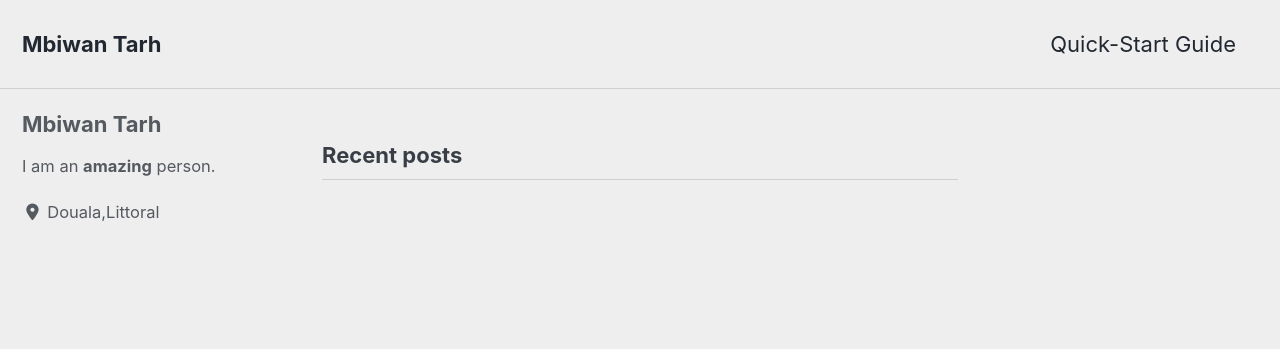
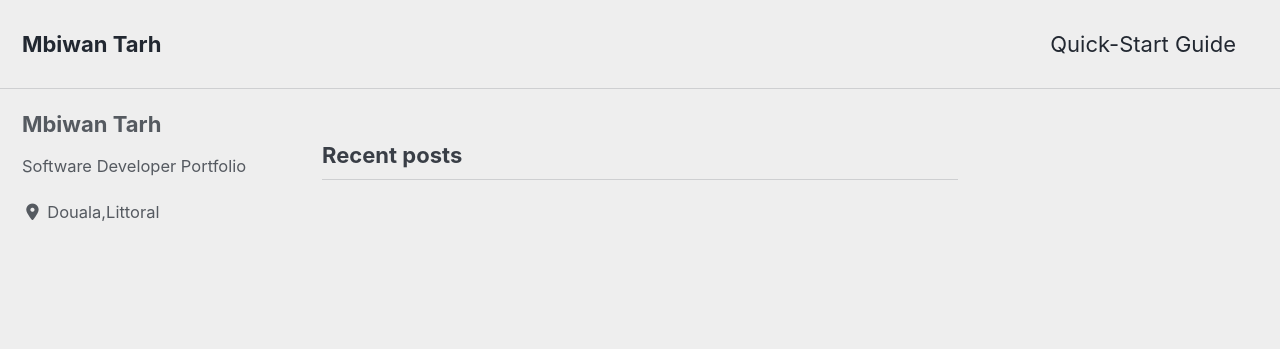
Before and after one commit to mbiwantarh/mbiwantarh.github.io, a Jekyll site: the page built from index.html, in a window 1280 px wide. Shown: the top 349 px of the page. Built offline with Jekyll 4.4.1, drawn with Linux system fonts in a browser that asks for light colours; cached includes are drawn as plain includes; nearby versions of some CDN libraries; the list of posts is cut into pages by our own code.

Commit message:
Update _config.yml

```diff
--- a/_config.yml
+++ b/_config.yml
@@ -109,7 +109,7 @@ analytics:
 author:
   name             : "Mbiwan Tarh"
   avatar           : # path of avatar image, e.g. "/assets/images/bio-photo.jpg"
-  bio              : "I am an **amazing** person."
+  bio              : "Software Developer Portfolio"
   location         : "Douala,Littoral"
   email            :
   links:
```
